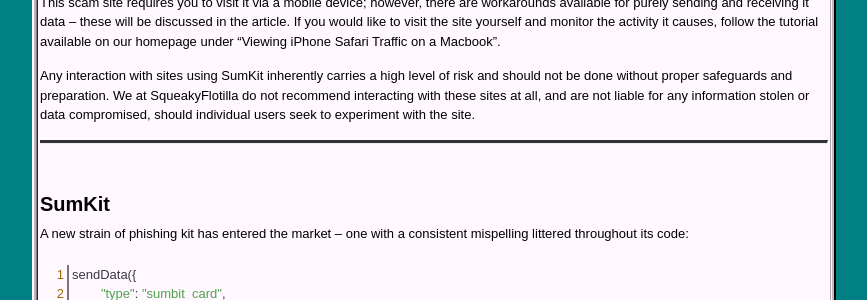
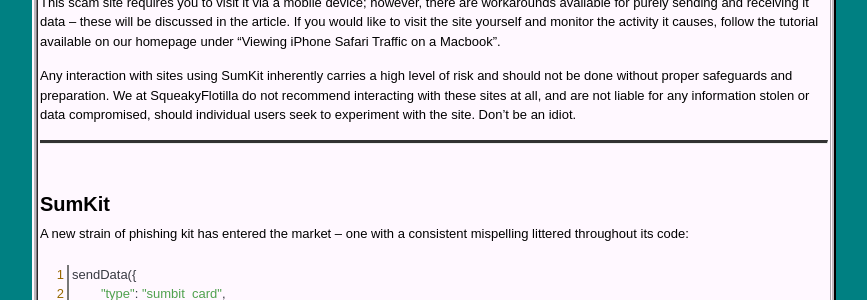
Before and after one commit to scattered-gonk/scattered-gonk.github.io, a Jekyll site: the page built from _posts/2025-25-06-SumKit.md, in a window 1280 px wide. Shown: the part 450-750 px from the top of the page, without its empty margins (206-1073 px from the left). Built offline with Jekyll 4.4.1, drawn with Linux system fonts in a browser that asks for light colours.

Commit message:
Updated designs

```diff
--- a/_posts/2025-25-06-SumKit.md
+++ b/_posts/2025-25-06-SumKit.md
@@ -17,7 +17,7 @@
 
 This scam site requires you to visit it via a mobile device; however, there are workarounds available for purely sending and receiving it data -- these will be discussed in the article. If you would like to visit the site yourself and monitor the activity it causes, follow the tutorial available on our homepage under "Viewing iPhone Safari Traffic on a Macbook".
 
-<b>Any interaction with sites using SumKit inherently carries a high level of risk and should not be done without proper safeguards and preparation. We at SqueakyFlotilla do not recommend interacting with these sites at all, and are not liable for any information stolen or data compromised, should individual users seek to experiment with the site.</b>
+<b>Any interaction with sites using SumKit inherently carries a high level of risk and should not be done without proper safeguards and preparation. We at SqueakyFlotilla do not recommend interacting with these sites at all, and are not liable for any information stolen or data compromised, should individual users seek to experiment with the site. Don't be an idiot.</b>
 
 <hr />
 <h1> SumKit </h1>
```
